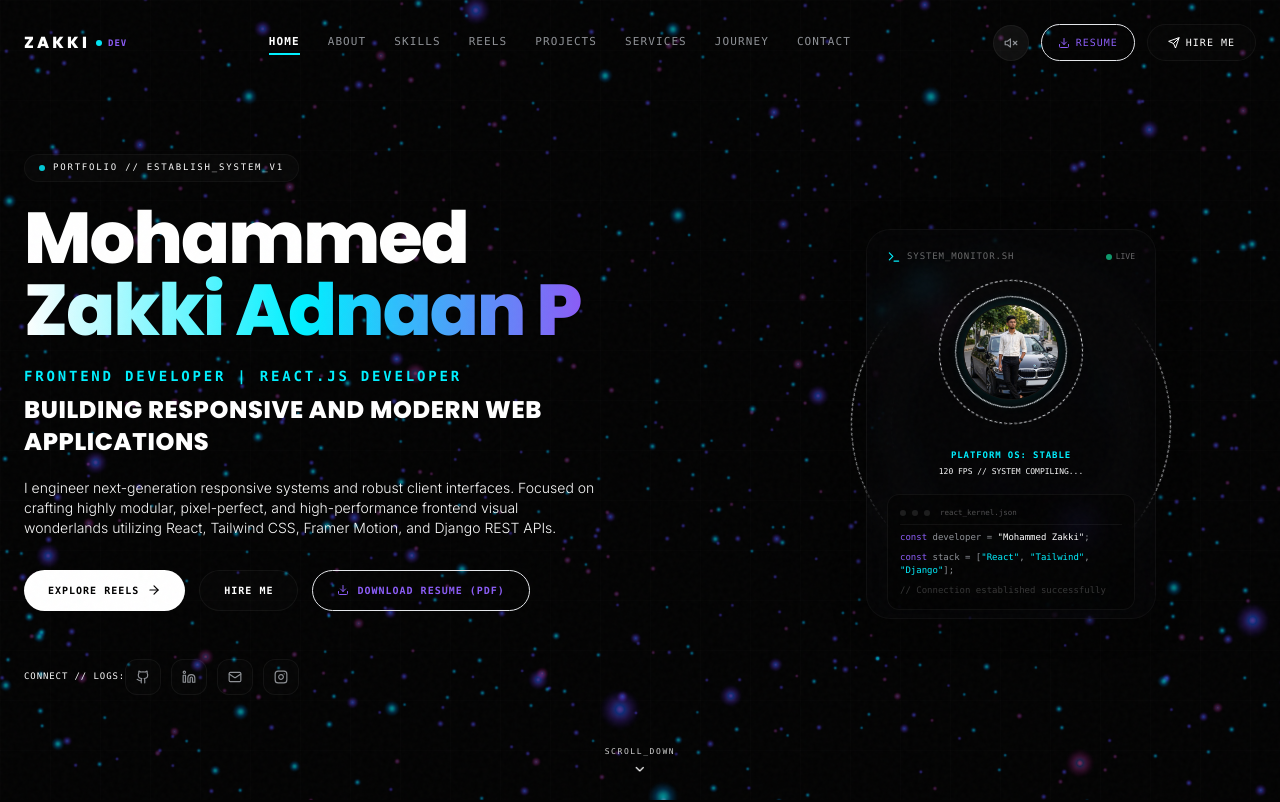
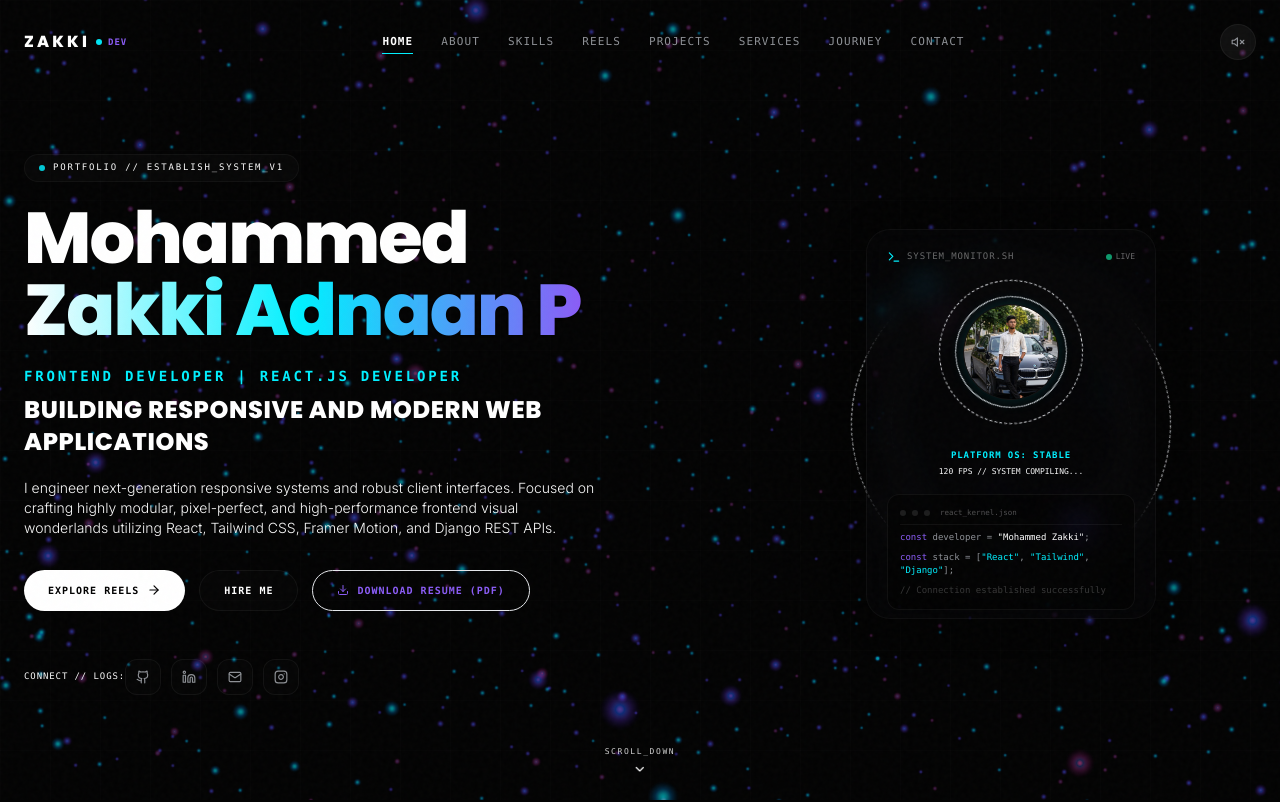
Before and after one commit to Zakki-05/codebyzakki, a React (Vite) app: page / in a window 1280 px wide. Shown: the top 802 px of the page. Built offline with nearby package versions, Linux system fonts and the light colour scheme.

Commit message:
feat: add responsive Navbar component with scroll progress and sound integration

```diff
--- a/src/components/Navbar.jsx
+++ b/src/components/Navbar.jsx
@@ -177,48 +177,6 @@ export default function Navbar() {
 
 
 
-            {/* Resume Button */}
-            <a
-              href="/New_MOHAMMED_ZAKKI_ADNAAN_P_2026-06-02.pdf"
-              download="New_MOHAMMED_ZAKKI_ADNAAN_P_2026-06-02.pdf"
-              onMouseEnter={playHover}
-              onClick={playClick}
-              className={`hidden sm:flex items-center gap-1.5 px-4 py-2.5 rounded-full border transition-all duration-300 hover:scale-105 ${
-                isOpen
-                  ? 'border-purple-200 bg-purple-50 text-[#7c3aed] hover:bg-[#7c3aed] hover:text-white'
-                  : 'border-neon-purple/20 bg-neon-purple/[0.03] text-neon-purple hover:bg-neon-purple hover:text-white'
-              } text-[10px] font-mono tracking-widest uppercase`}
-              style={isOpen ? {
-                borderColor: '#ddd6fe',
-                backgroundColor: '#f5f3ff',
-                color: '#7c3aed'
-              } : {}}
-              aria-label="Download Resume PDF"
-            >
-              <Download className="w-3 h-3" />
-              RESUME
-            </a>
-
-            {/* Quick Contact Button */}
-            <a
-              href="#contact"
-              onClick={(e) => handleLinkClick(e, '#contact')}
-              onMouseEnter={playHover}
-              className={`hidden sm:flex items-center gap-1.5 px-5 py-2.5 rounded-full border transition-all duration-300 hover:scale-105 ${
-                isOpen
-                  ? 'border-zinc-200 bg-zinc-50 text-zinc-700 hover:border-black hover:text-black'
-                  : 'border-white/5 bg-white/[0.01] text-white hover:border-neon-blue/30 hover:text-neon-blue'
-              } text-[10px] font-mono tracking-widest uppercase`}
-              style={isOpen ? {
-                borderColor: '#e4e4e7',
-                backgroundColor: '#f9f9fb',
-                color: '#3f3f46'
-              } : {}}
-              aria-label="Send a direct message - contact section"
-            >
-              <Send className="w-3 h-3" />
-              HIRE ME
-            </a>
 
             {/* Mobile Menu Hamburg Toggle */}
             <button
```
